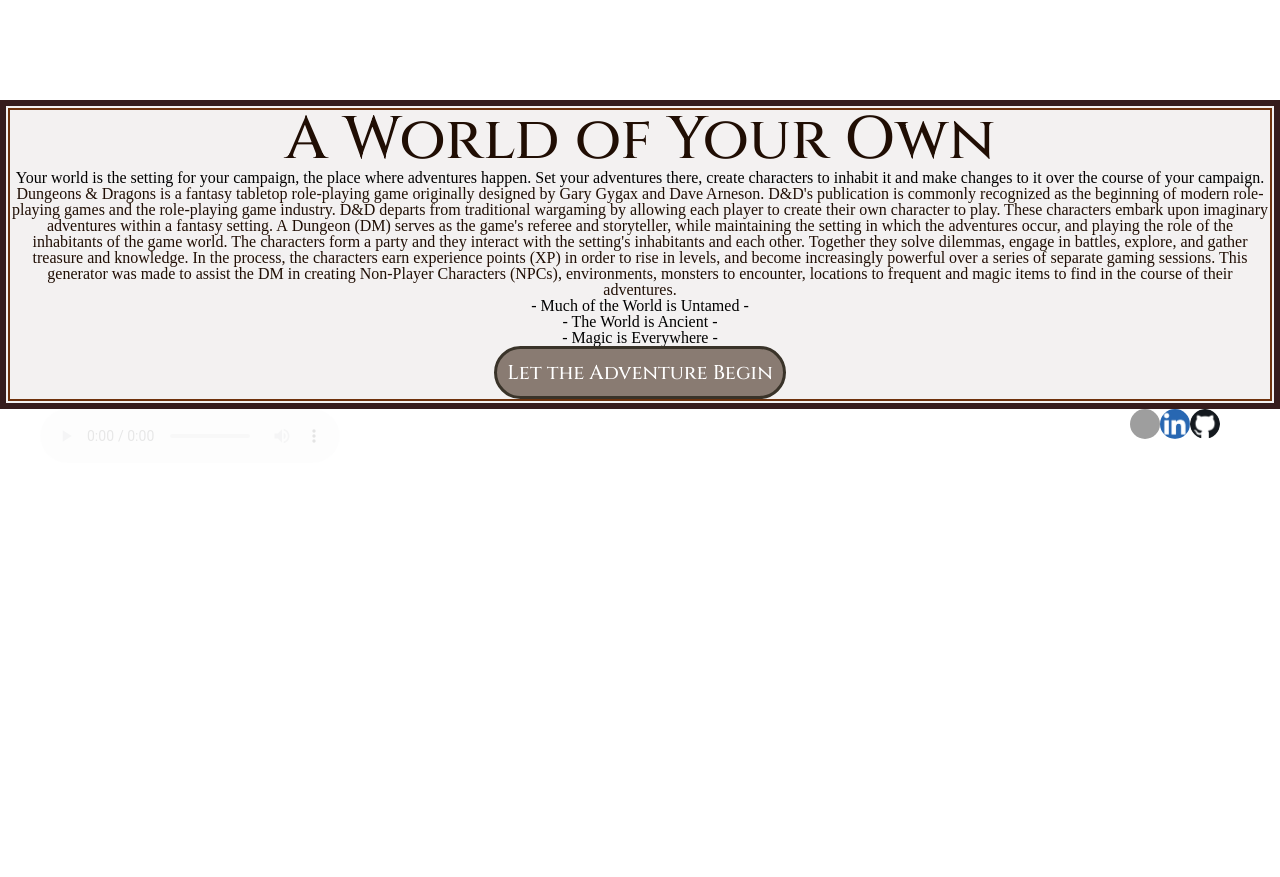
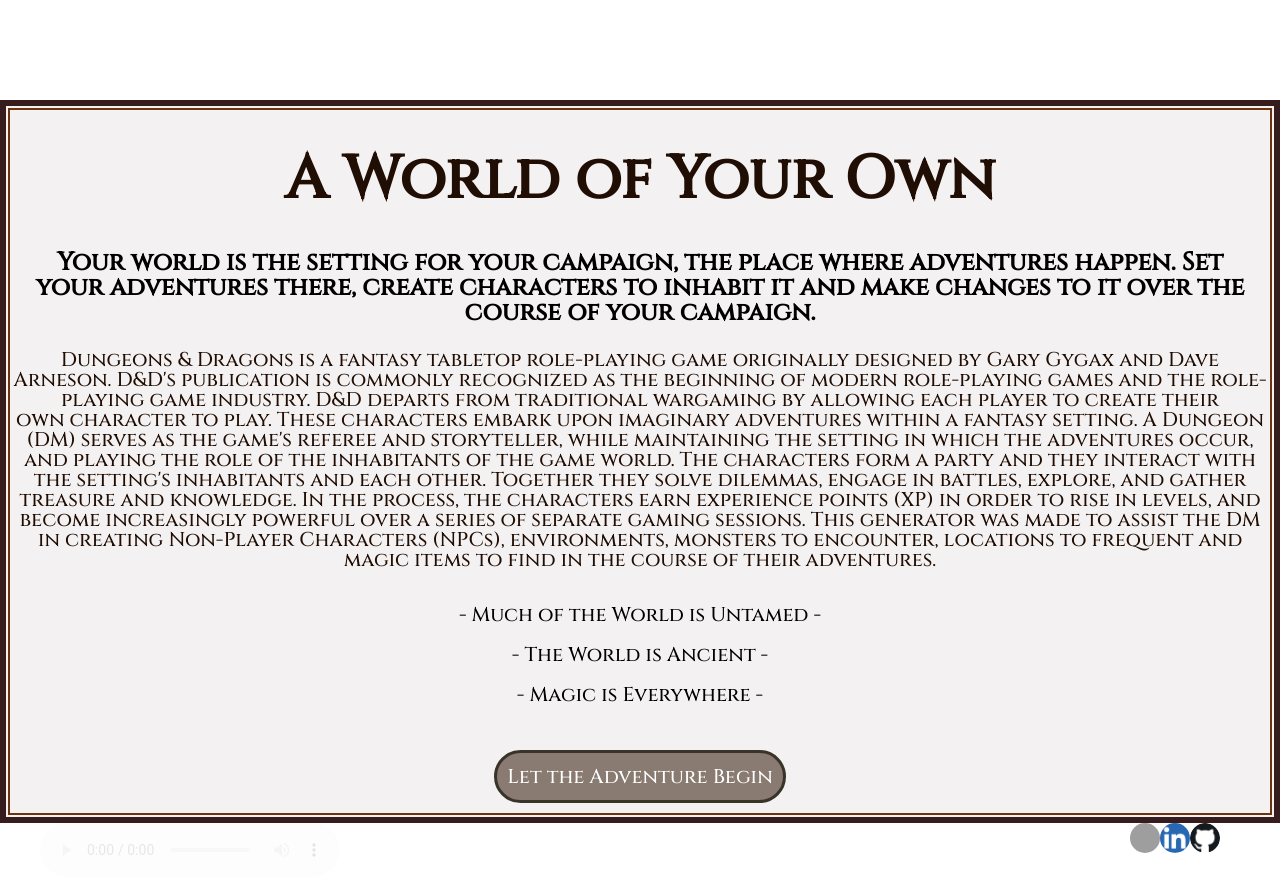
Before and after one commit to internetmara/DND, a website: page about.html in a window 1280 px wide. Before the commit the page ends 800 px from the top, so only its background shows below. Drawn offline with Linux system fonts and the light colour scheme; grey boxes are pictures that could not be loaded.

Commit message:
Style about page

```diff
--- a/about.html
+++ b/about.html
@@ -18,8 +18,8 @@
     <div class="main-container">
       <div class="inner-border">
         <h1 class="about-header">A World of Your Own</h1>
-          <h3>Your world is the setting for your campaign, the place where adventures happen. Set your adventures there, create characters to inhabit it and make changes to it over the course of your campaign.</h3>
-          <h2><i>Dungeons & Dragons</i> is a fantasy tabletop role-playing game originally designed by Gary Gygax and Dave Arneson.
+          <h3 class="about-description">Your world is the setting for your campaign, the place where adventures happen. Set your adventures there, create characters to inhabit it and make changes to it over the course of your campaign.</h3>
+          <h2 class="about-description2"><i>Dungeons & Dragons</i> is a fantasy tabletop role-playing game originally designed by Gary Gygax and Dave Arneson.
           D&D's publication is commonly recognized as the beginning of modern role-playing games and the role-playing game
           industry. D&D departs from traditional wargaming by allowing each player to create their own character to play. These
           characters embark upon imaginary adventures within a fantasy setting. A Dungeon (DM) serves as the game's referee and
@@ -29,11 +29,11 @@
           experience points (XP) in order to rise in levels, and become increasingly powerful over a series of separate gaming
           sessions. This generator was made to assist the DM in creating Non-Player Characters (NPCs), environments, monsters to
           encounter, locations to frequent and magic items to find in the course of their adventures.</h2>
-          <h4>-  Much of the World is Untamed  -
+          <h4 class="about-flavor">-  Much of the World is Untamed  -
           <br>-  The World is Ancient  -
           <br>-  Magic is Everywhere  -</h4>
-          <form action="index.html">
-            <input type="submit" value="Let the Adventure Begin" />
+          <form class="form" action="index.html">
+            <input class="input" type="submit" value="Let the Adventure Begin" />
           </form>
 
       </div>
```
Also changed, not shown: dist/about.css.
